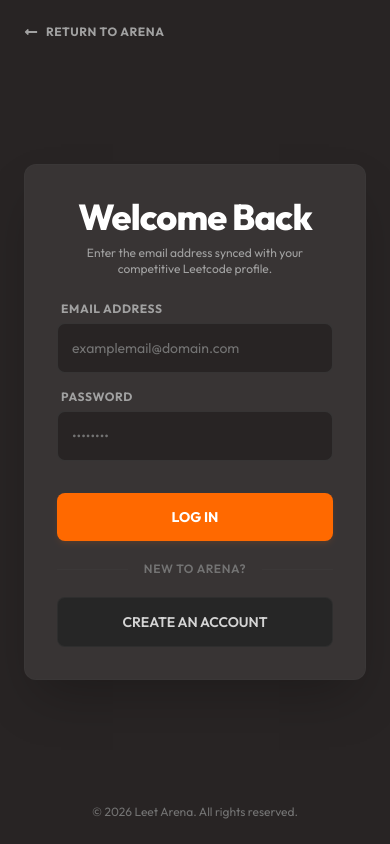
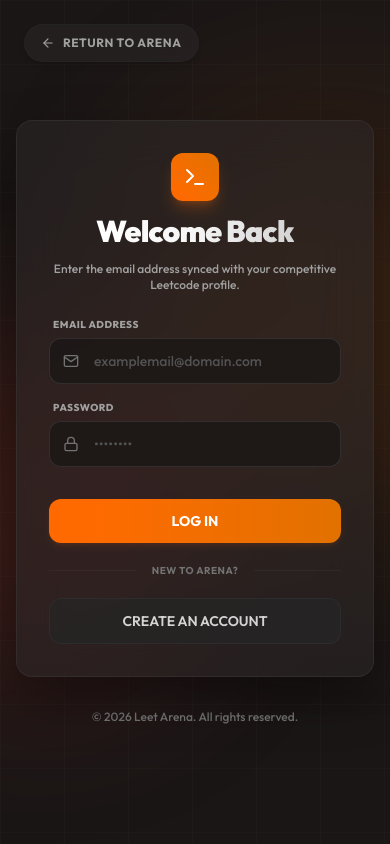
Before and after one commit to Emiliano0X1/InternArena, a React (Vite) app in the folder InternArena/: page /login in a window 390 px wide. Built offline with nearby package versions, Linux system fonts and the light colour scheme.

Commit message:
feat: modernize Login and Register screens and remove static banners

```diff
--- a/InternArena/src/screens/Login/Login.jsx
+++ b/InternArena/src/screens/Login/Login.jsx
@@ -1,104 +1,145 @@
-import loginImage from '../../assets/login.png'
 import { useNavigate } from 'react-router-dom'
-// eslint-disable-next-line no-unused-vars
 import { motion } from 'motion/react'
-
-import { FaLongArrowAltLeft } from "react-icons/fa"
+import { FiMail, FiLock, FiArrowLeft, FiTerminal } from 'react-icons/fi'
 
 function Login() {
     const navigate = useNavigate();
 
     return (
-        <div className="min-h-screen w-full bg-[#282424] text-white flex flex-col md:flex-row">
+        <div className="relative min-h-screen w-full bg-[#1a1616] text-white flex items-center justify-center p-4 overflow-hidden">
 
-            {/* Left Image Section - Hidden on mobile, visible on desktop */}
-            <div className="hidden md:block md:w-1/2 lg:w-3/5 h-screen relative overflow-hidden">
-                <img
-                    src={loginImage}
-                    alt="Login Banner"
-                    className="w-full h-full object-cover brightness-90"
+            {/* Background animated blobs and grid */}
+            <div className="absolute inset-0 overflow-hidden pointer-events-none z-0">
+                {/* Blob 1 */}
+                <motion.div
+                    animate={{
+                        x: [0, 80, -40, 0],
+                        y: [0, -60, 40, 0],
+                        scale: [1, 1.2, 0.9, 1],
+                    }}
+                    transition={{
+                        duration: 15,
+                        repeat: Infinity,
+                        ease: "easeInOut"
+                    }}
+                    className="absolute top-1/4 left-1/4 w-[350px] h-[350px] rounded-full bg-gradient-to-r from-orange-500/20 to-amber-600/10 blur-[80px]"
                 />
-                <div className="absolute inset-0 bg-gradient-to-r from-transparent to-[#282424]/30" />
+                {/* Blob 2 */}
+                <motion.div
+                    animate={{
+                        x: [0, -70, 50, 0],
+                        y: [0, 80, -50, 0],
+                        scale: [1, 0.9, 1.1, 1],
+                    }}
+                    transition={{
+                        duration: 18,
+                        repeat: Infinity,
+                        ease: "easeInOut"
+                    }}
+                    className="absolute bottom-1/4 right-1/4 w-[400px] h-[400px] rounded-full bg-gradient-to-r from-orange-600/10 to-red-500/20 blur-[90px]"
+                />
+                {/* Subtle grid pattern overlay */}
+                <div className="absolute inset-0 bg-[linear-gradient(to_right,rgba(255,255,255,0.015)_1px,transparent_1px),linear-gradient(to_bottom,rgba(255,255,255,0.015)_1px,transparent_1px)] bg-[size:4rem_4rem]" />
             </div>
 
-            {/* Right Form Section */}
-            <div className="flex-1 min-h-screen flex flex-col justify-between p-6 md:p-12 lg:p-16">
+            {/* Back Link */}
+            <div className="absolute top-6 left-6 z-10">
+                <button
+                    onClick={() => navigate('/')}
+                    className="group flex items-center gap-2 text-xs font-bold uppercase tracking-wider text-neutral-400 hover:text-orange-500 transition-all cursor-pointer bg-[#2c2727]/60 backdrop-blur-md px-4 py-2.5 rounded-full border border-neutral-800/80 shadow-md"
+                >
+                    <FiArrowLeft className="text-sm transition-transform duration-200 group-hover:-translate-x-1" /> Return to Arena
+                </button>
+            </div>
 
-                {/* Back Link */}
-                <div className="flex justify-start">
-                    <button
-                        onClick={() => navigate('/')}
-                        className="flex items-center gap-2 text-xs font-bold uppercase tracking-wider text-neutral-400 hover:text-orange-500 transition-colors cursor-pointer"
-                    >
-                        <FaLongArrowAltLeft className="text-sm" /> Return to Arena
-                    </button>
-                </div>
+            {/* Main Content Area */}
+            <div className="w-full max-w-md z-10 flex flex-col items-center justify-center space-y-8">
 
                 {/* Form Card */}
                 <motion.div
                     initial={{ opacity: 0, y: 20 }}
                     animate={{ opacity: 1, y: 0 }}
-                    transition={{ duration: 0.5 }}
-                    className="w-full max-w-md mx-auto my-auto bg-[#383434] p-8 rounded-xl border border-neutral-700/30 shadow-2xl space-y-6"
+                    transition={{ duration: 0.5, ease: "easeOut" }}
+                    className="w-full bg-[#2c2727]/60 backdrop-blur-xl p-8 rounded-2xl border border-neutral-700/40 shadow-[0_20px_50px_rgba(0,0,0,0.4)] space-y-6"
                 >
-                    <div className="text-center space-y-2">
-                        <h1 className="text-4xl font-extrabold text-white tracking-tight">
+                    {/* Header */}
+                    <div className="flex flex-col items-center space-y-3">
+                        <div className="flex items-center justify-center w-12 h-12 rounded-xl bg-gradient-to-tr from-orange-500 to-amber-600 shadow-lg shadow-orange-500/25">
+                            <FiTerminal className="text-2xl text-white font-bold" />
+                        </div>
+                        <h1 className="text-3xl font-black text-transparent bg-clip-text bg-gradient-to-r from-white via-neutral-100 to-neutral-300 tracking-tight">
                             Welcome Back
                         </h1>
-                        <p className="text-xs text-neutral-400 max-w-xs mx-auto">
+                        <p className="text-xs text-neutral-400 max-w-xs text-center font-medium">
                             Enter the email address synced with your competitive Leetcode profile.
                         </p>
                     </div>
 
+                    {/* Inputs */}
                     <div className="space-y-4">
                         <div>
-                            <label className="block text-xs font-bold uppercase tracking-wider text-neutral-400 mb-1.5 px-1">
+                            <label className="block text-[10px] font-extrabold uppercase tracking-wider text-neutral-400 mb-1.5 px-1">
                                 Email Address
                             </label>
-                            <input
-                                type="email"
-                                placeholder="examplemail@domain.com"
-                                className="w-full bg-[#282424] text-white placeholder-neutral-500 rounded-lg border border-neutral-700/60 p-3.5 text-sm focus:outline-none focus:ring-2 focus:ring-orange-500/50 focus:border-orange-500 transition-all"
-                            />
+                            <div className="relative group">
+                                <span className="absolute inset-y-0 left-0 pl-3.5 flex items-center text-neutral-500 group-focus-within:text-orange-500 transition-colors">
+                                    <FiMail className="text-base" />
+                                </span>
+                                <input
+                                    type="email"
+                                    placeholder="examplemail@domain.com"
+                                    className="w-full bg-[#1b1717]/80 text-white placeholder-neutral-600 rounded-xl border border-neutral-700/60 pl-11 pr-4 py-3 text-sm focus:outline-none focus:ring-2 focus:ring-orange-500/30 focus:border-orange-500 hover:border-neutral-600 transition-all font-medium"
+                                />
+                            </div>
                         </div>
 
                         <div>
-                            <label className="block text-xs font-bold uppercase tracking-wider text-neutral-400 mb-1.5 px-1">
+                            <label className="block text-[10px] font-extrabold uppercase tracking-wider text-neutral-400 mb-1.5 px-1">
                                 Password
                             </label>
-                            <input
-                                type="password"
-                                placeholder="••••••••"
-                                className="w-full bg-[#282424] text-white placeholder-neutral-500 rounded-lg border border-neutral-700/60 p-3.5 text-sm focus:outline-none focus:ring-2 focus:ring-orange-500/50 focus:border-orange-500 transition-all"
-                            />
+                            <div className="relative group">
+                                <span className="absolute inset-y-0 left-0 pl-3.5 flex items-center text-neutral-500 group-focus-within:text-orange-500 transition-colors">
+                                    <FiLock className="text-base" />
+                                </span>
+                                <input
+                                    type="password"
+                                    placeholder="••••••••"
+                                    className="w-full bg-[#1b1717]/80 text-white placeholder-neutral-600 rounded-xl border border-neutral-700/60 pl-11 pr-4 py-3 text-sm focus:outline-none focus:ring-2 focus:ring-orange-500/30 focus:border-orange-500 hover:border-neutral-600 transition-all font-medium"
+                                />
+                            </div>
                         </div>
                     </div>
 
+                    {/* Buttons / Actions */}
                     <div className="flex flex-col gap-3 pt-2">
-                        <button
-                            className="w-full bg-orange-500 text-white rounded-lg py-3.5 text-sm font-bold hover:bg-orange-600 transition-colors shadow-md shadow-orange-500/10 cursor-pointer"
+                        <motion.button
+                            whileHover={{ scale: 1.02 }}
+                            whileTap={{ scale: 0.98 }}
+                            className="w-full bg-gradient-to-r from-orange-500 to-amber-600 text-white rounded-xl py-3 text-sm font-bold hover:from-orange-600 hover:to-amber-700 transition-all shadow-md shadow-orange-500/10 cursor-pointer text-center"
                             onClick={() => navigate('/')}
                         >
                             LOG IN
-                        </button>
+                        </motion.button>
 
                         <div className="relative flex py-2 items-center">
-                            <div className="flex-grow border-t border-neutral-700/40"></div>
-                            <span className="flex-shrink mx-4 text-neutral-500 text-xs font-semibold uppercase tracking-wider">New to Arena?</span>
-                            <div className="flex-grow border-t border-neutral-700/40"></div>
+                            <div className="flex-grow border-t border-neutral-700/30"></div>
+                            <span className="flex-shrink mx-4 text-neutral-500 text-[10px] font-bold uppercase tracking-wider">New to Arena?</span>
+                            <div className="flex-grow border-t border-neutral-700/30"></div>
                         </div>
 
-                        <button
-                            className="w-full bg-neutral-800 text-neutral-300 rounded-lg py-3.5 text-sm font-semibold hover:bg-neutral-700/80 transition-colors border border-neutral-700/30 cursor-pointer"
+                        <motion.button
+                            whileHover={{ scale: 1.02 }}
+                            whileTap={{ scale: 0.98 }}
+                            className="w-full bg-neutral-800/80 text-neutral-300 rounded-xl py-3 text-sm font-semibold hover:bg-neutral-700/80 transition-all border border-neutral-700/30 cursor-pointer text-center"
                             onClick={() => navigate('/register')}
                         >
                             CREATE AN ACCOUNT
-                        </button>
+                        </motion.button>
                     </div>
                 </motion.div>
 
                 {/* Footer text */}
-                <div className="text-center text-xs text-neutral-500">
+                <div className="text-center text-xs text-neutral-500 font-medium">
                     &copy; 2026 Leet Arena. All rights reserved.
                 </div>
             </div>
--- a/InternArena/src/screens/Register/Register.jsx
+++ b/InternArena/src/screens/Register/Register.jsx
@@ -1,115 +1,161 @@
-import registerImage from '../../assets/register.png'
 import { useNavigate } from 'react-router-dom'
-// eslint-disable-next-line no-unused-vars
 import { motion } from 'motion/react'
-
-import { FaLongArrowAltLeft } from "react-icons/fa"
+import { FiMail, FiLock, FiArrowLeft, FiTerminal } from 'react-icons/fi'
 
 function Register() {
     const navigate = useNavigate();
 
     return (
-        <div className="min-h-screen w-full bg-[#282424] text-white flex flex-col md:flex-row">
+        <div className="relative min-h-screen w-full bg-[#1a1616] text-white flex items-center justify-center p-4 overflow-hidden">
 
-            {/* Left Image Section - Hidden on mobile, visible on desktop */}
-            <div className="hidden md:block md:w-1/2 lg:w-3/5 h-screen relative overflow-hidden">
-                <img
-                    src={registerImage}
-                    alt="Register Banner"
-                    className="w-full h-full object-cover brightness-90"
+            {/* Background animated blobs and grid */}
+            <div className="absolute inset-0 overflow-hidden pointer-events-none z-0">
+                {/* Blob 1 */}
+                <motion.div
+                    animate={{
+                        x: [0, 80, -40, 0],
+                        y: [0, -60, 40, 0],
+                        scale: [1, 1.2, 0.9, 1],
+                    }}
+                    transition={{
+                        duration: 15,
+                        repeat: Infinity,
+                        ease: "easeInOut"
+                    }}
+                    className="absolute top-1/4 left-1/4 w-[350px] h-[350px] rounded-full bg-gradient-to-r from-orange-500/20 to-amber-600/10 blur-[80px]"
                 />
-                <div className="absolute inset-0 bg-gradient-to-r from-transparent to-[#282424]/30" />
+                {/* Blob 2 */}
+                <motion.div
+                    animate={{
+                        x: [0, -70, 50, 0],
+                        y: [0, 80, -50, 0],
+                        scale: [1, 0.9, 1.1, 1],
+                    }}
+                    transition={{
+                        duration: 18,
+                        repeat: Infinity,
+                        ease: "easeInOut"
+                    }}
+                    className="absolute bottom-1/4 right-1/4 w-[400px] h-[400px] rounded-full bg-gradient-to-r from-orange-600/10 to-red-500/20 blur-[90px]"
+                />
+                {/* Subtle grid pattern overlay */}
+                <div className="absolute inset-0 bg-[linear-gradient(to_right,rgba(255,255,255,0.015)_1px,transparent_1px),linear-gradient(to_bottom,rgba(255,255,255,0.015)_1px,transparent_1px)] bg-[size:4rem_4rem]" />
             </div>
 
-            {/* Right Form Section */}
-            <div className="flex-1 min-h-screen flex flex-col justify-between p-6 md:p-12 lg:p-16">
+            {/* Back Link */}
+            <div className="absolute top-6 left-6 z-10">
+                <button
+                    onClick={() => navigate('/')}
+                    className="group flex items-center gap-2 text-xs font-bold uppercase tracking-wider text-neutral-400 hover:text-orange-500 transition-all cursor-pointer bg-[#2c2727]/60 backdrop-blur-md px-4 py-2.5 rounded-full border border-neutral-800/80 shadow-md"
+                >
+                    <FiArrowLeft className="text-sm transition-transform duration-200 group-hover:-translate-x-1" /> Return to Arena
+                </button>
+            </div>
 
-                {/* Back Link */}
-                <div className="flex justify-start">
-                    <button
-                        onClick={() => navigate('/')}
-                        className="flex items-center gap-2 text-xs font-bold uppercase tracking-wider text-neutral-400 hover:text-orange-500 transition-colors cursor-pointer"
-                    >
-                        <FaLongArrowAltLeft className="text-sm" /> Return to Arena
-                    </button>
-                </div>
+            {/* Main Content Area */}
+            <div className="w-full max-w-md z-10 flex flex-col items-center justify-center space-y-8">
 
                 {/* Form Card */}
                 <motion.div
                     initial={{ opacity: 0, y: 20 }}
                     animate={{ opacity: 1, y: 0 }}
-                    transition={{ duration: 0.5 }}
-                    className="w-full max-w-md mx-auto my-auto bg-[#383434] p-8 rounded-xl border border-neutral-700/30 shadow-2xl space-y-6"
+                    transition={{ duration: 0.5, ease: "easeOut" }}
+                    className="w-full bg-[#2c2727]/60 backdrop-blur-xl p-8 rounded-2xl border border-neutral-700/40 shadow-[0_20px_50px_rgba(0,0,0,0.4)] space-y-6"
                 >
-                    <div className="text-center space-y-2">
-                        <h1 className="text-4xl font-extrabold text-white tracking-tight">
+                    {/* Header */}
+                    <div className="flex flex-col items-center space-y-3">
+                        <div className="flex items-center justify-center w-12 h-12 rounded-xl bg-gradient-to-tr from-orange-500 to-amber-600 shadow-lg shadow-orange-500/25">
+                            <FiTerminal className="text-2xl text-white font-bold" />
+                        </div>
+                        <h1 className="text-3xl font-black text-transparent bg-clip-text bg-gradient-to-r from-white via-neutral-100 to-neutral-300 tracking-tight">
                             Register Profile
                         </h1>
-                        <p className="text-xs text-neutral-400 max-w-xs mx-auto">
+                        <p className="text-xs text-neutral-400 max-w-xs text-center font-medium">
                             Put in an email address that hasn't been synced to an existing account.
                         </p>
                     </div>
 
+                    {/* Inputs */}
                     <div className="space-y-4">
                         <div>
-                            <label className="block text-xs font-bold uppercase tracking-wider text-neutral-400 mb-1.5 px-1">
+                            <label className="block text-[10px] font-extrabold uppercase tracking-wider text-neutral-400 mb-1.5 px-1">
                                 Email Address
                             </label>
-                            <input
-                                type="email"
-                                placeholder="examplemail@domain.com"
-                                className="w-full bg-[#282424] text-white placeholder-neutral-500 rounded-lg border border-neutral-700/60 p-3.5 text-sm focus:outline-none focus:ring-2 focus:ring-orange-500/50 focus:border-orange-500 transition-all"
-                            />
+                            <div className="relative group">
+                                <span className="absolute inset-y-0 left-0 pl-3.5 flex items-center text-neutral-500 group-focus-within:text-orange-500 transition-colors">
+                                    <FiMail className="text-base" />
+                                </span>
+                                <input
+                                    type="email"
+                                    placeholder="examplemail@domain.com"
+                                    className="w-full bg-[#1b1717]/80 text-white placeholder-neutral-600 rounded-xl border border-neutral-700/60 pl-11 pr-4 py-3 text-sm focus:outline-none focus:ring-2 focus:ring-orange-500/30 focus:border-orange-500 hover:border-neutral-600 transition-all font-medium"
+                                />
+                            </div>
                         </div>
 
                         <div>
-                            <label className="block text-xs font-bold uppercase tracking-wider text-neutral-400 mb-1.5 px-1">
+                            <label className="block text-[10px] font-extrabold uppercase tracking-wider text-neutral-400 mb-1.5 px-1">
                                 Password
                             </label>
-                            <input
-                                type="password"
-                                placeholder="••••••••"
-                                className="w-full bg-[#282424] text-white placeholder-neutral-500 rounded-lg border border-neutral-700/60 p-3.5 text-sm focus:outline-none focus:ring-2 focus:ring-orange-500/50 focus:border-orange-500 transition-all"
-                            />
+                            <div className="relative group">
+                                <span className="absolute inset-y-0 left-0 pl-3.5 flex items-center text-neutral-500 group-focus-within:text-orange-500 transition-colors">
+                                    <FiLock className="text-base" />
+                                </span>
+                                <input
+                                    type="password"
+                                    placeholder="••••••••"
+                                    className="w-full bg-[#1b1717]/80 text-white placeholder-neutral-600 rounded-xl border border-neutral-700/60 pl-11 pr-4 py-3 text-sm focus:outline-none focus:ring-2 focus:ring-orange-500/30 focus:border-orange-500 hover:border-neutral-600 transition-all font-medium"
+                                />
+                            </div>
                         </div>
 
                         <div>
-                            <label className="block text-xs font-bold uppercase tracking-wider text-neutral-400 mb-1.5 px-1">
+                            <label className="block text-[10px] font-extrabold uppercase tracking-wider text-neutral-400 mb-1.5 px-1">
                                 Confirm Password
                             </label>
-                            <input
-                                type="password"
-                                placeholder="••••••••"
-                                className="w-full bg-[#282424] text-white placeholder-neutral-500 rounded-lg border border-neutral-700/60 p-3.5 text-sm focus:outline-none focus:ring-2 focus:ring-orange-500/50 focus:border-orange-500 transition-all"
-                            />
+                            <div className="relative group">
+                                <span className="absolute inset-y-0 left-0 pl-3.5 flex items-center text-neutral-500 group-focus-within:text-orange-500 transition-colors">
+                                    <FiLock className="text-base" />
+                                </span>
+                                <input
+                                    type="password"
+                                    placeholder="••••••••"
+                                    className="w-full bg-[#1b1717]/80 text-white placeholder-neutral-600 rounded-xl border border-neutral-700/60 pl-11 pr-4 py-3 text-sm focus:outline-none focus:ring-2 focus:ring-orange-500/30 focus:border-orange-500 hover:border-neutral-600 transition-all font-medium"
+                                />
+                            </div>
                         </div>
                     </div>
 
+                    {/* Buttons / Actions */}
                     <div className="flex flex-col gap-3 pt-2">
-                        <button
-                            className="w-full bg-orange-500 text-white rounded-lg py-3.5 text-sm font-bold hover:bg-orange-600 transition-colors shadow-md shadow-orange-500/10 cursor-pointer"
+                        <motion.button
+                            whileHover={{ scale: 1.02 }}
+                            whileTap={{ scale: 0.98 }}
+                            className="w-full bg-gradient-to-r from-orange-500 to-amber-600 text-white rounded-xl py-3 text-sm font-bold hover:from-orange-600 hover:to-amber-700 transition-all shadow-md shadow-orange-500/10 cursor-pointer text-center"
                             onClick={() => navigate('/')}
                         >
                             CREATE AN ACCOUNT
-                        </button>
+                        </motion.button>
 
                         <div className="relative flex py-2 items-center">
-                            <div className="flex-grow border-t border-neutral-700/40"></div>
-                            <span className="flex-shrink mx-4 text-neutral-500 text-xs font-semibold uppercase tracking-wider">Already registered?</span>
-                            <div className="flex-grow border-t border-neutral-700/40"></div>
+                            <div className="flex-grow border-t border-neutral-700/30"></div>
+                            <span className="flex-shrink mx-4 text-neutral-500 text-[10px] font-bold uppercase tracking-wider">Already registered?</span>
+                            <div className="flex-grow border-t border-neutral-700/30"></div>
                         </div>
 
-                        <button
-                            className="w-full bg-neutral-800 text-neutral-300 rounded-lg py-3.5 text-sm font-semibold hover:bg-neutral-700/80 transition-colors border border-neutral-700/30 cursor-pointer"
+                        <motion.button
+                            whileHover={{ scale: 1.02 }}
+                            whileTap={{ scale: 0.98 }}
+                            className="w-full bg-neutral-800/80 text-neutral-300 rounded-xl py-3 text-sm font-semibold hover:bg-neutral-700/80 transition-all border border-neutral-700/30 cursor-pointer text-center"
                             onClick={() => navigate('/login')}
                         >
                             LOG IN
-                        </button>
+                        </motion.button>
                     </div>
                 </motion.div>
 
                 {/* Footer text */}
-                <div className="text-center text-xs text-neutral-500">
+                <div className="text-center text-xs text-neutral-500 font-medium">
                     &copy; 2026 Leet Arena. All rights reserved.
                 </div>
             </div>
```
